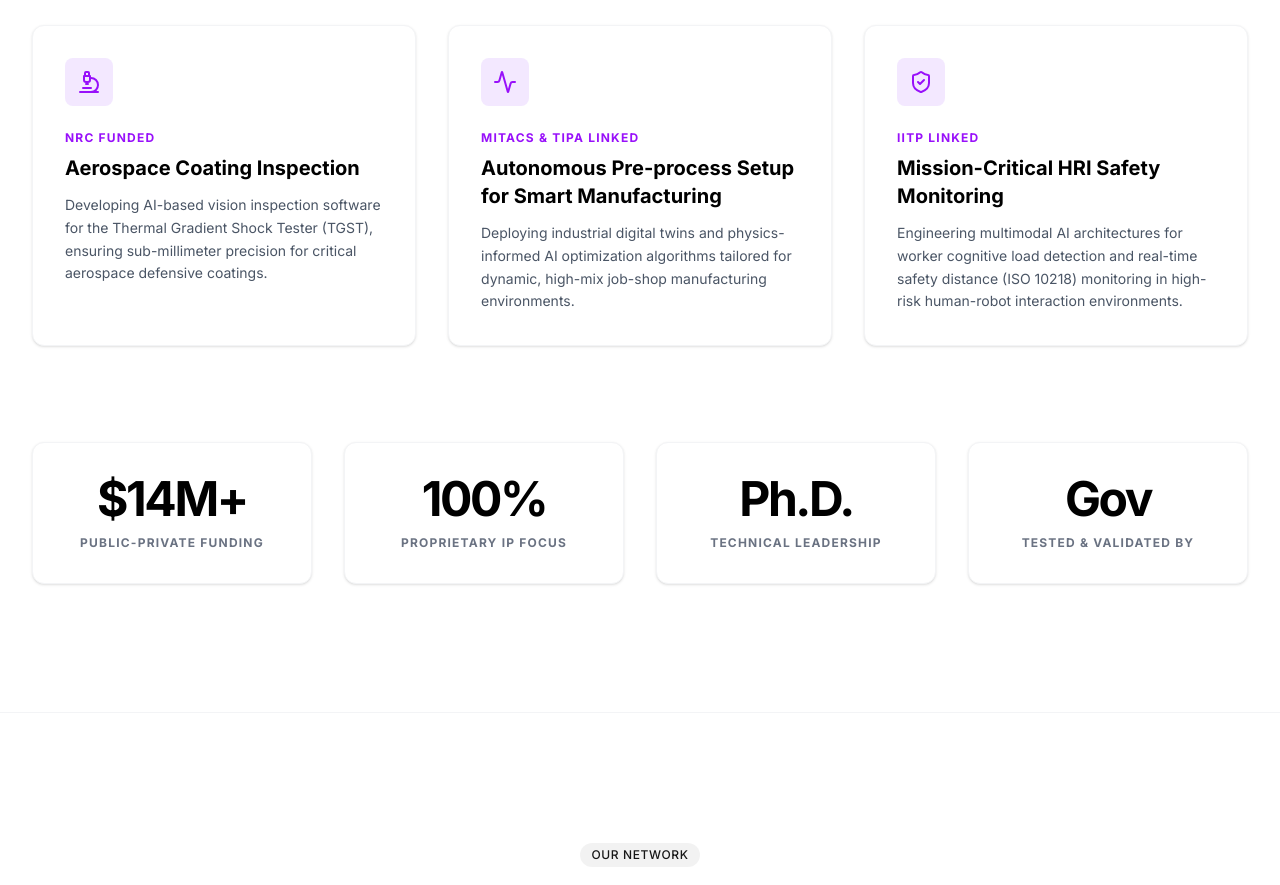
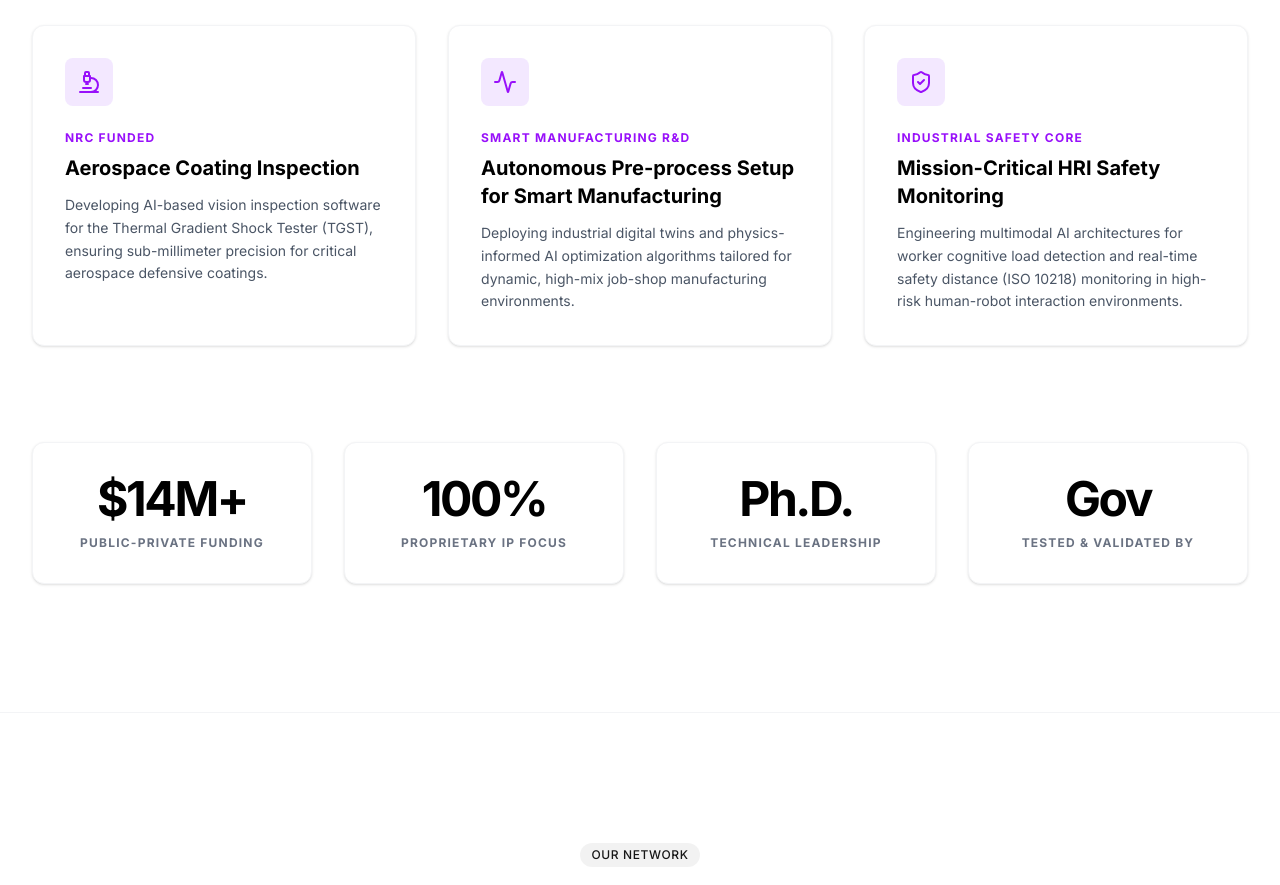
Before and after one commit to UnleashifAI/website, a Next.js app: page / in a window 1280 px wide. Shown: the part 1500-2385 px from the top of the page. Built offline with nearby package versions, Linux system fonts and the light colour scheme.

Commit message:
fix: Remove explicit Korean government grant names (TIPA, IITP)

```diff
--- a/components/AboutSection.tsx
+++ b/components/AboutSection.tsx
@@ -42,7 +42,7 @@ const AboutSection = () => {
             <div className="w-12 h-12 bg-purple-100 dark:bg-purple-900/30 rounded-lg flex items-center justify-center mb-6">
               <Activity className="w-6 h-6 text-purple-600 dark:text-purple-400" />
             </div>
-            <p className="text-purple-600 dark:text-purple-400 font-bold text-xs uppercase tracking-widest mb-2">Mitacs & TIPA Linked</p>
+            <p className="text-purple-600 dark:text-purple-400 font-bold text-xs uppercase tracking-widest mb-2">Smart Manufacturing R&D</p>
             <h3 className="text-xl font-bold mb-3 text-black dark:text-white">Autonomous Pre-process Setup for Smart Manufacturing</h3>
             <p className="text-gray-600 dark:text-gray-300 leading-relaxed text-sm">
               Deploying industrial digital twins and physics-informed AI optimization algorithms tailored for dynamic, high-mix job-shop manufacturing environments.
@@ -54,7 +54,7 @@ const AboutSection = () => {
             <div className="w-12 h-12 bg-purple-100 dark:bg-purple-900/30 rounded-lg flex items-center justify-center mb-6">
               <ShieldCheck className="w-6 h-6 text-purple-600 dark:text-purple-400" />
             </div>
-            <p className="text-purple-600 dark:text-purple-400 font-bold text-xs uppercase tracking-widest mb-2">IITP Linked</p>
+            <p className="text-purple-600 dark:text-purple-400 font-bold text-xs uppercase tracking-widest mb-2">Industrial Safety Core</p>
             <h3 className="text-xl font-bold mb-3 text-black dark:text-white">Mission-Critical HRI Safety Monitoring</h3>
             <p className="text-gray-600 dark:text-gray-300 leading-relaxed text-sm">
               Engineering multimodal AI architectures for worker cognitive load detection and real-time safety distance (ISO 10218) monitoring in high-risk human-robot interaction environments.
```
